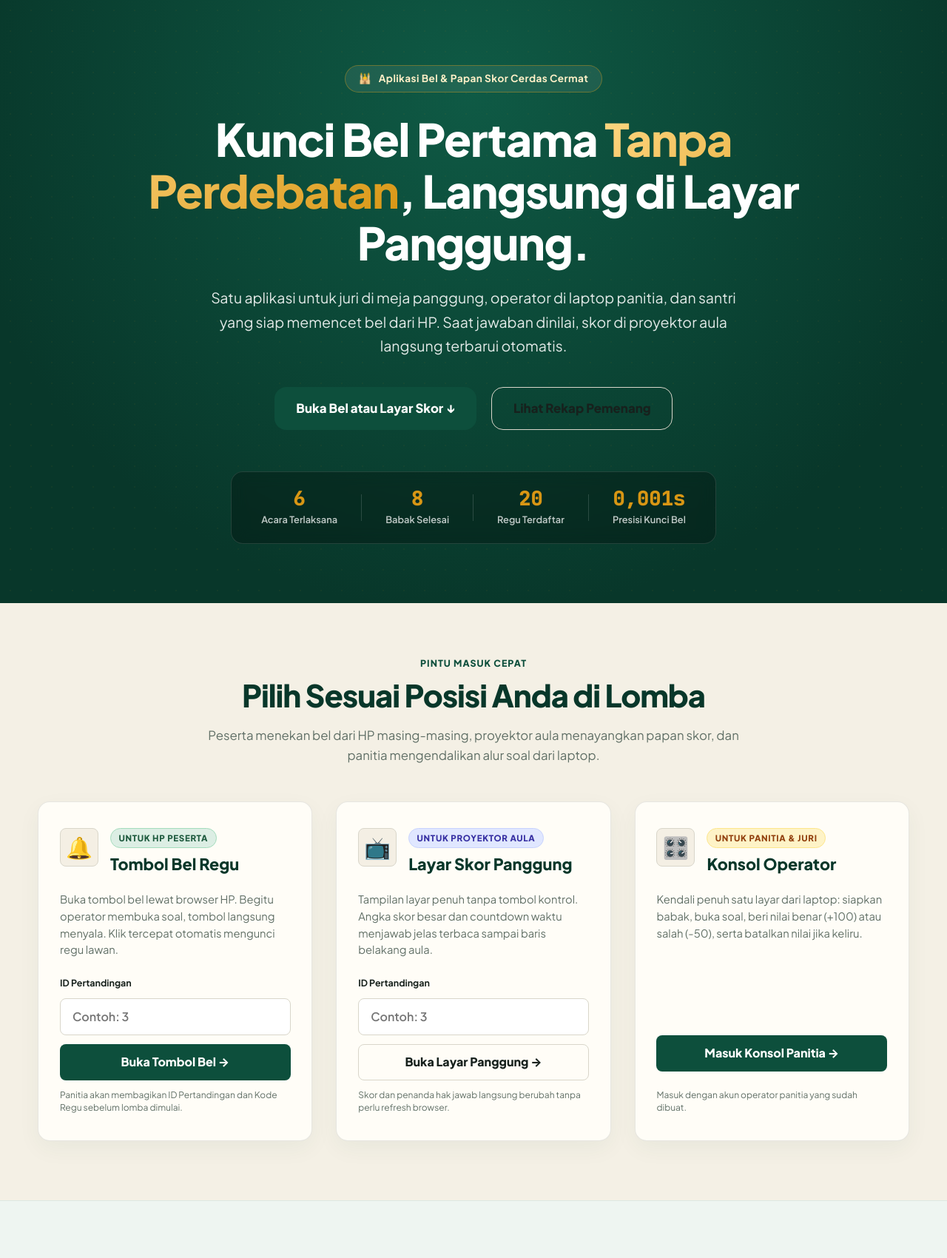
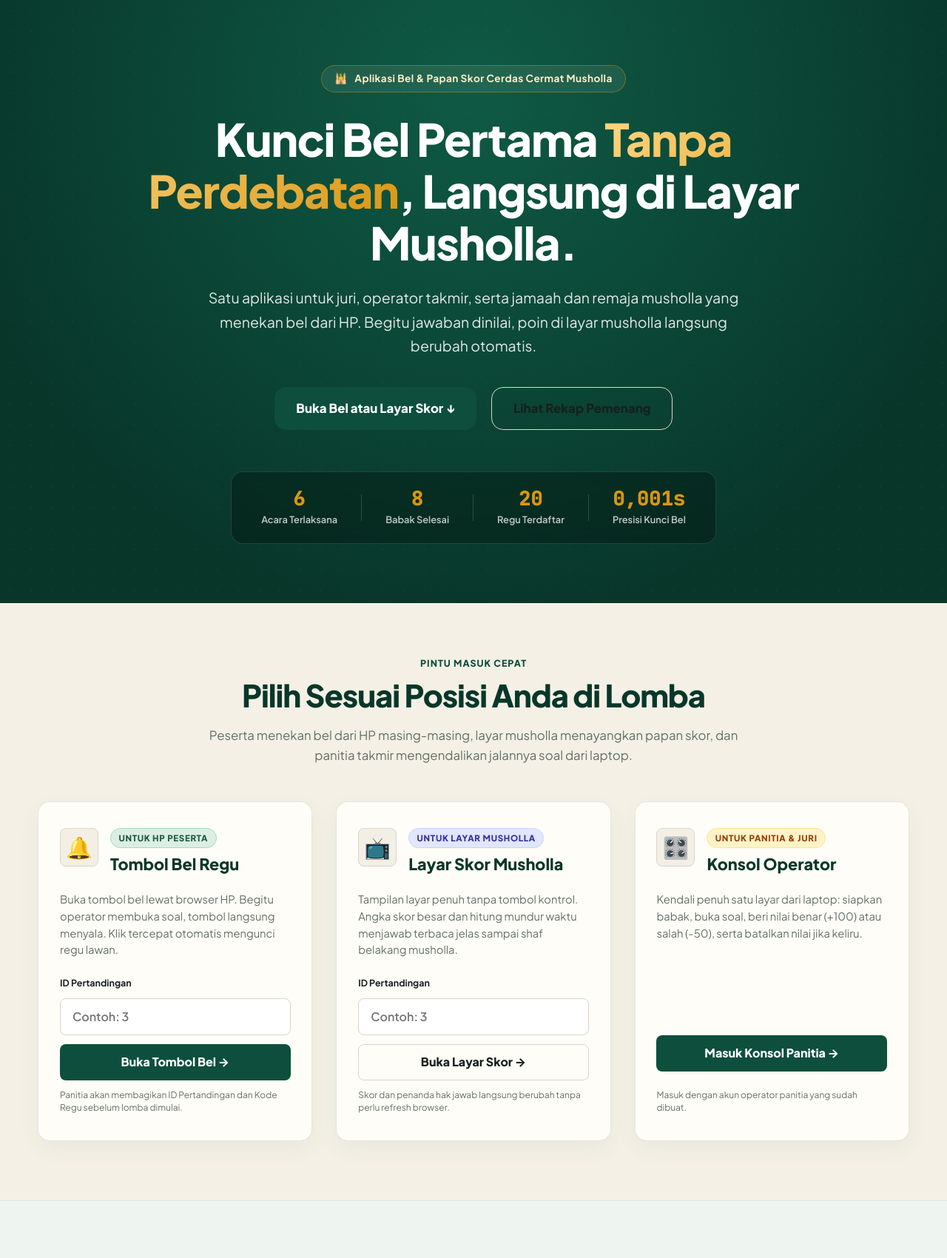
Before and after one commit to MasHannn04/Cerdas-Cermat, a PHP site: page / in a window 1280 px wide. Shown: the part 79-1779 px from the top of the page at 74% size. Run offline with PHP 8.4, Linux system fonts and the light colour scheme; data comes from the database, SQL or seed files in the repository; both versions use the stored data as it was after the commit.

Commit message:
fix: copywriting

```diff
--- a/index.php
+++ b/index.php
@@ -114,13 +114,13 @@ require __DIR__ . '/includes/header.php';
     <div class="landing-hero-content">
         <div class="hero-badge">
             <span class="hero-badge-icon">🕌</span>
-            <span>Aplikasi Bel & Papan Skor Cerdas Cermat</span>
+            <span>Aplikasi Bel &amp; Papan Skor Cerdas Cermat Musholla</span>
         </div>
         <h1 class="hero-title">
-            Kunci Bel Pertama <span class="text-gradient">Tanpa Perdebatan</span>, Langsung di Layar Panggung.
+            Kunci Bel Pertama <span class="text-gradient">Tanpa Perdebatan</span>, Langsung di Layar Musholla.
         </h1>
         <p class="hero-description">
-            Satu aplikasi untuk juri di meja panggung, operator di laptop panitia, dan santri yang siap memencet bel dari HP. Saat jawaban dinilai, skor di proyektor aula langsung terbarui otomatis.
+            Satu aplikasi untuk juri, operator takmir, serta jamaah dan remaja musholla yang menekan bel dari HP. Begitu jawaban dinilai, poin di layar musholla langsung berubah otomatis.
         </p>
 
         <!-- Aksi Utama -->
@@ -130,7 +130,7 @@ require __DIR__ . '/includes/header.php';
             </a>
             <a class="button button-accent button-large" id="hero-live-btn" href="<?= $activeMatch ? '/scoreboard.php?match_id=' . (int) $activeMatch['id'] : '#' ?>" target="_blank" rel="noopener" <?= $activeMatch ? '' : 'style="display:none;"' ?>>
                 <span class="pulse-dot" aria-hidden="true"></span>
-                Buka Skor Panggung Live
+                Buka Layar Skor Live
             </a>
             <a class="button button-secondary button-large" id="hero-history-btn" href="#riwayat" <?= $activeMatch ? 'style="display:none;"' : '' ?>>
                 Lihat Rekap Pemenang
@@ -198,7 +198,7 @@ require __DIR__ . '/includes/header.php';
         <div class="section-title-wrap text-center">
             <span class="eyebrow">Pintu Masuk Cepat</span>
             <h2 id="portal-heading">Pilih Sesuai Posisi Anda di Lomba</h2>
-            <p>Peserta menekan bel dari HP masing-masing, proyektor aula menayangkan papan skor, dan panitia mengendalikan alur soal dari laptop.</p>
+            <p>Peserta menekan bel dari HP masing-masing, layar musholla menayangkan papan skor, dan panitia takmir mengendalikan jalannya soal dari laptop.</p>
         </div>
 
         <div class="portal-grid">
@@ -227,16 +227,16 @@ require __DIR__ . '/includes/header.php';
                 <span class="portal-hint">Panitia akan membagikan ID Pertandingan dan Kode Regu sebelum lomba dimulai.</span>
             </article>
 
-            <!-- Kartu 2: Layar Panggung Penonton -->
+            <!-- Kartu 2: Layar Musholla Penonton -->
             <article class="portal-card portal-card-scoreboard">
                 <div class="portal-card-header">
                     <div class="portal-icon-box">📺</div>
                     <div>
-                        <span class="portal-badge badge-role-screen">Untuk Proyektor Aula</span>
-                        <h3>Layar Skor Panggung</h3>
+                        <span class="portal-badge badge-role-screen">Untuk Layar Musholla</span>
+                        <h3>Layar Skor Musholla</h3>
                     </div>
                 </div>
-                <p>Tampilan layar penuh tanpa tombol kontrol. Angka skor besar dan countdown waktu menjawab jelas terbaca sampai baris belakang aula.</p>
+                <p>Tampilan layar penuh tanpa tombol kontrol. Angka skor besar dan hitung mundur waktu menjawab terbaca jelas sampai shaf belakang musholla.</p>
 
                 <form action="/scoreboard.php" method="get" class="portal-quick-form" target="_blank">
                     <div class="form-row">
@@ -246,7 +246,7 @@ require __DIR__ . '/includes/header.php';
                         </label>
                     </div>
                     <button class="button button-secondary button-block" type="submit">
-                        Buka Layar Panggung &rarr;
+                        Buka Layar Skor &rarr;
                     </button>
                 </form>
                 <span class="portal-hint">Skor dan penanda hak jawab langsung berubah tanpa perlu refresh browser.</span>
@@ -290,7 +290,7 @@ require __DIR__ . '/includes/header.php';
             <span class="eyebrow">Rekam Jejak Juara</span>
             <h2 id="riwayat-heading">Riwayat Cerdas Cermat Hari Besar Islam</h2>
             <p>
-                Dokumentasi hasil babak final dari lomba pada momentum hari-hari besar Islam. Nilai akhir, podium pemenang, dan rincian keputusan dewan juri tersimpan rapi untuk arsip bersama.
+                Dokumentasi hasil lomba cerdas cermat pada kegiatan hari besar Islam di musholla. Nilai akhir, podium pemenang, dan catatan keputusan dewan juri tersimpan rapi untuk arsip takmir.
             </p>
         </div>
 
@@ -373,7 +373,7 @@ require __DIR__ . '/includes/header.php';
     <div class="section-container">
         <div class="section-title-wrap text-center">
             <span class="eyebrow">Didesain Praktis</span>
-            <h2 id="fitur-heading">Menyelesaikan Masalah Nyata di Panggung Lomba</h2>
+            <h2 id="fitur-heading">Menyelesaikan Masalah Nyata Saat Lomba di Musholla</h2>
             <p>Nggak ada lagi perdebatan siapa yang angkat tangan lebih dulu, salah hitung manual di papan tulis, atau panitia bingung meralat nilai.</p>
         </div>
 
@@ -386,8 +386,8 @@ require __DIR__ . '/includes/header.php';
 
             <article class="feature-card">
                 <div class="feature-icon-wrap">📺</div>
-                <h3>Layar Panggung Otomatis</h3>
-                <p>Skor dan jatah jawab langsung berganti di proyektor saat juri memberi keputusan. Penonton di aula langsung tahu kondisi angka tanpa nunggu operator merefresh layar.</p>
+                <h3>Layar Skor Otomatis</h3>
+                <p>Skor dan jatah jawab langsung berganti di layar musholla saat juri memberi keputusan. Jamaah yang menyaksikan langsung tahu posisi poin tanpa panitia memuat ulang halaman.</p>
             </article>
 
             <article class="feature-card">
@@ -435,14 +435,14 @@ require __DIR__ . '/includes/header.php';
             <div class="step-arrow" aria-hidden="true">&rarr;</div>
             <div class="workflow-step">
                 <div class="step-badge">2</div>
-                <h3>Buka Proyektor & Bel Regu</h3>
-                <p>Tampilkan papan skor di layar panggung aula. Bagikan tautan dan kode akses ke regu santri untuk membuka bel di HP.</p>
+                <h3>Buka Layar Skor &amp; Bel Regu</h3>
+                <p>Tampilkan papan skor di layar utama musholla. Bagikan tautan dan kode akses ke tiap regu peserta untuk membuka bel di HP.</p>
             </div>
             <div class="step-arrow" aria-hidden="true">&rarr;</div>
             <div class="workflow-step">
                 <div class="step-badge">3</div>
-                <h3>Buka Soal & Beri Nilai</h3>
-                <p>Moderator membacakan soal, operator membuka bel. Saat bel berbunyi, juri menilai jawaban dan skor panggung langsung berubah.</p>
+                <h3>Buka Soal &amp; Beri Nilai</h3>
+                <p>Moderator membacakan soal, operator membuka bel. Saat bel berbunyi, juri menilai jawaban dan skor di layar musholla langsung berubah.</p>
             </div>
         </div>
     </div>
@@ -457,7 +457,7 @@ require __DIR__ . '/includes/header.php';
                     <span class="brand-mark" aria-hidden="true">CCI</span>
                     <span class="brand-name">CCI An Nuur</span>
                 </div>
-                <p>Aplikasi cerdas cermat berbasis PHP native dan MySQL untuk perlombaan santri, madrasah, dan peringatan hari besar Islam.</p>
+                <p>Aplikasi cerdas cermat berbasis PHP native dan MySQL untuk menyemarakkan lomba keagamaan, kegiatan remaja, dan peringatan hari besar Islam di musholla.</p>
             </div>
 
             <div class="footer-links-group">
```
Also changed, not shown: database/cerdas_cermat_backup.sql (+6 -6 lines), README.md, 1 other file.
